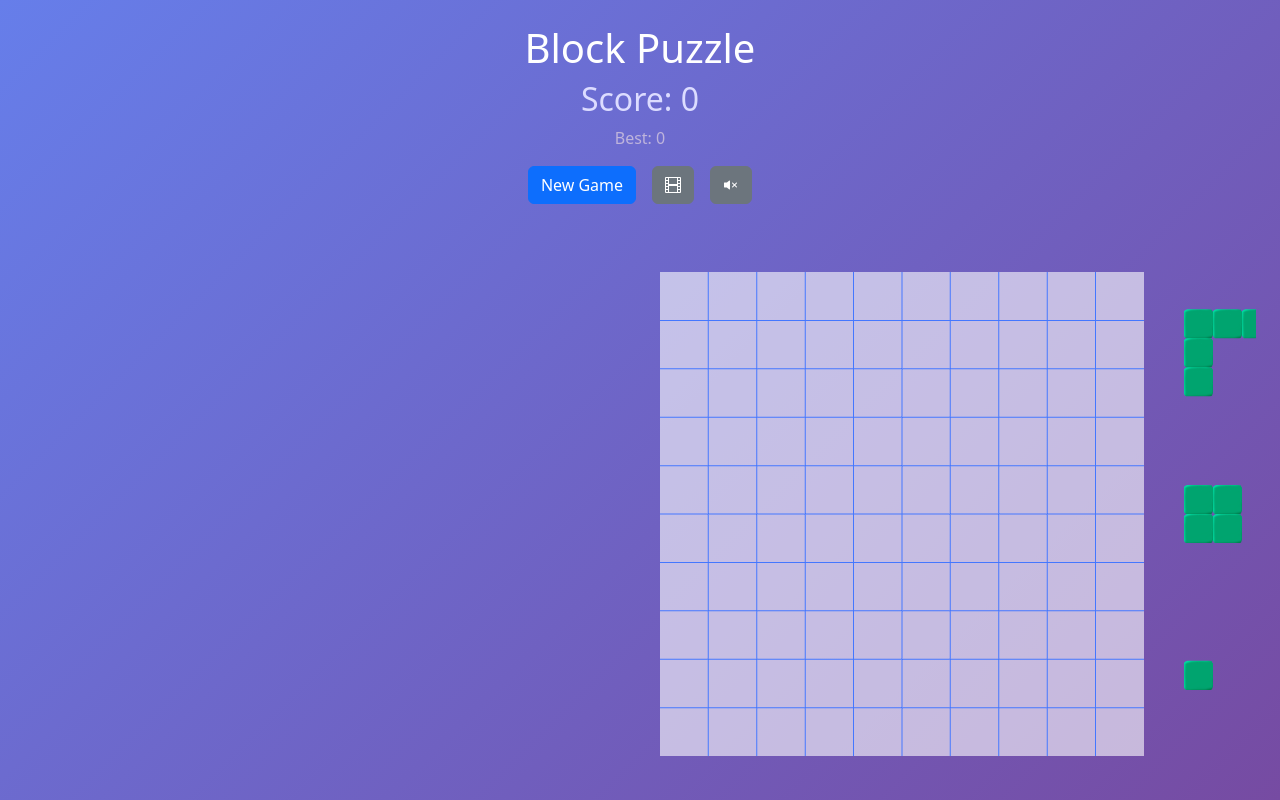
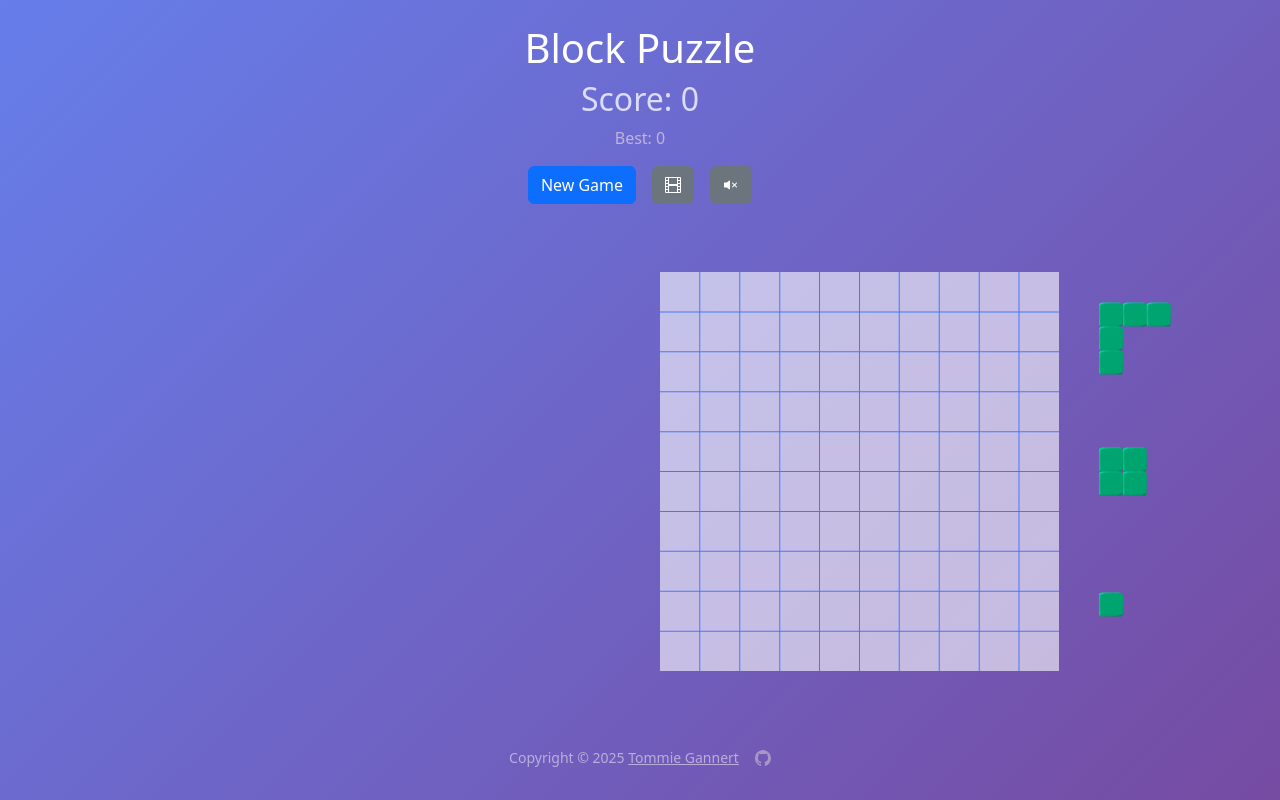
Before and after one commit to tommie/blockpuzzle2, a Vue app: page / in a window 1280 px wide. Built offline with nearby package versions, Linux system fonts and the light colour scheme.

Commit message:
Adds a page footer.

```diff
--- a/src/App.vue
+++ b/src/App.vue
@@ -6,6 +6,7 @@ import ScoreDisplay from '@/components/ScoreDisplay.vue'
 import GameControls from '@/components/GameControls.vue'
 import GameOverModal from '@/components/GameOverModal.vue'
 import ScorePopup from '@/components/ScorePopup.vue'
+import PageFooter from '@/components/PageFooter.vue'
 import { useGameStore } from '@/stores/game'
 import { useHighscoreStore } from '@/stores/highscore'
 
@@ -21,7 +22,7 @@ watch(
 </script>
 
 <template>
-  <div class="flex-fill d-flex flex-column align-items-center overflow-hidden gap-5 m-4">
+  <div class="flex-fill d-flex flex-column align-items-center gap-5 m-4 overflow-hidden">
     <header>
       <h1 class="display-6 text-center">Block Puzzle</h1>
 
@@ -33,5 +34,7 @@ watch(
 
     <ScorePopup />
     <GameOverModal />
+
+    <PageFooter />
   </div>
 </template>
--- /dev/null
+++ b/src/components/PageFooter.vue
@@ -0,0 +1,23 @@
+<script setup lang="ts"></script>
+
+<template>
+  <footer class="d-flex justify-content-center align-items-center gap-3 py-2 text-white-50 small">
+    <span
+      >Copyright &copy; 2025
+      <a href="https://tommie.github.io/" class="text-white-50">Tommie Gannert</a></span
+    >
+    <a
+      href="https://github.com/tommie/blockpuzzle2"
+      class="text-white-50 d-flex align-items-center"
+      title="View source on GitHub"
+    >
+      <img
+        src="/github-mark.svg"
+        alt="GitHub"
+        width="16"
+        height="16"
+        style="filter: invert(1) opacity(0.5)"
+      />
+    </a>
+  </footer>
+</template>
```
Also changed, not shown: public/github-mark.svg (added).
